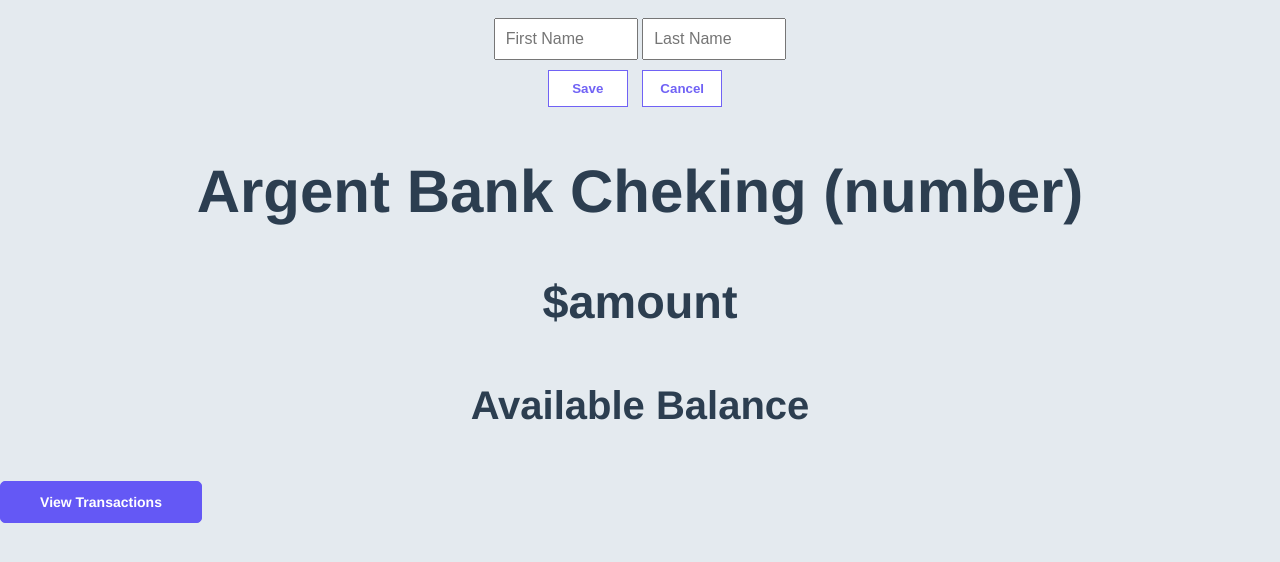
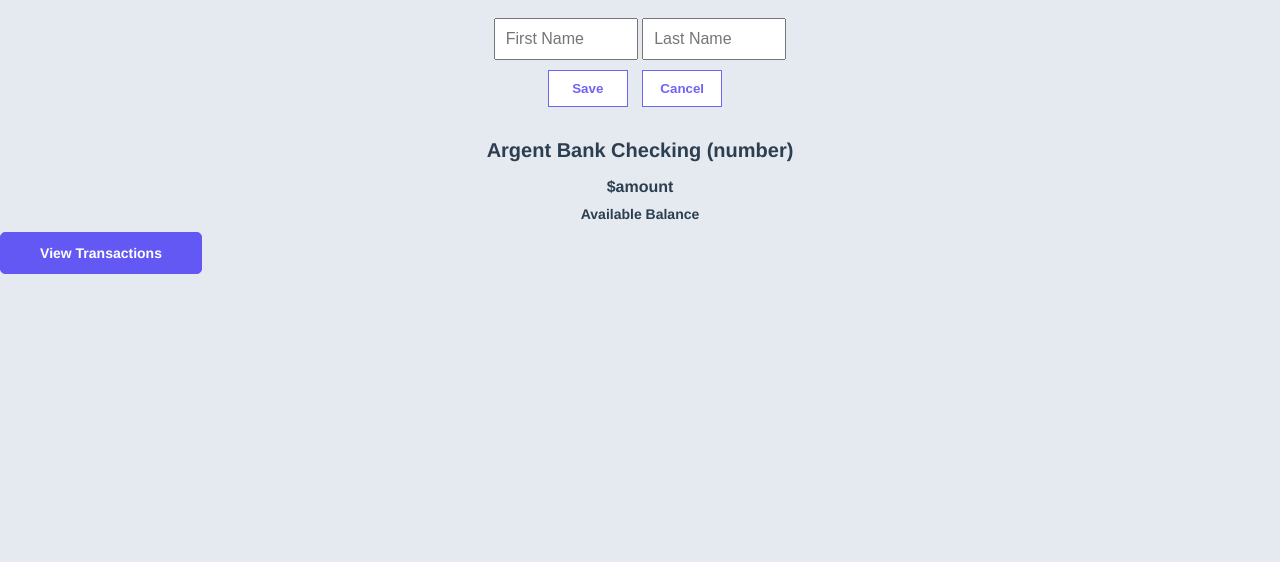
Before and after one commit to Das-F/Bank-API, a plain HTML site: page Front-Bank-API/edit-name.html in a window 1280 px wide. Shown: the part 116-678 px from the top of the page. Drawn offline with Linux system fonts and the light colour scheme.

Commit message:
edit name page accounts added

```diff
--- a/Front-Bank-API/css/edit-name.css
+++ b/Front-Bank-API/css/edit-name.css
@@ -25,6 +25,20 @@
 .header h1 {
   color: black;
   font-size: 16px;
+}
+
+h2 {
+  font-size: 20px;
+}
+
+h3 {
+  font-size: 16px;
+  margin: 10px 0;
+}
+
+h4 {
+  font-size: 14px;
+  margin: 10px 0;
 }
 
 .input-field {
--- a/Front-Bank-API/edit-name.html
+++ b/Front-Bank-API/edit-name.html
@@ -39,7 +39,7 @@
       <div class="accounts">
         <div class="account-amount">
           <div class="account-details">
-            <h2>Argent Bank Cheking (number)</h2>
+            <h2>Argent Bank Checking (number)</h2>
             <h3>$amount</h3>
             <h4>Available Balance</h4>
           </div>
```
